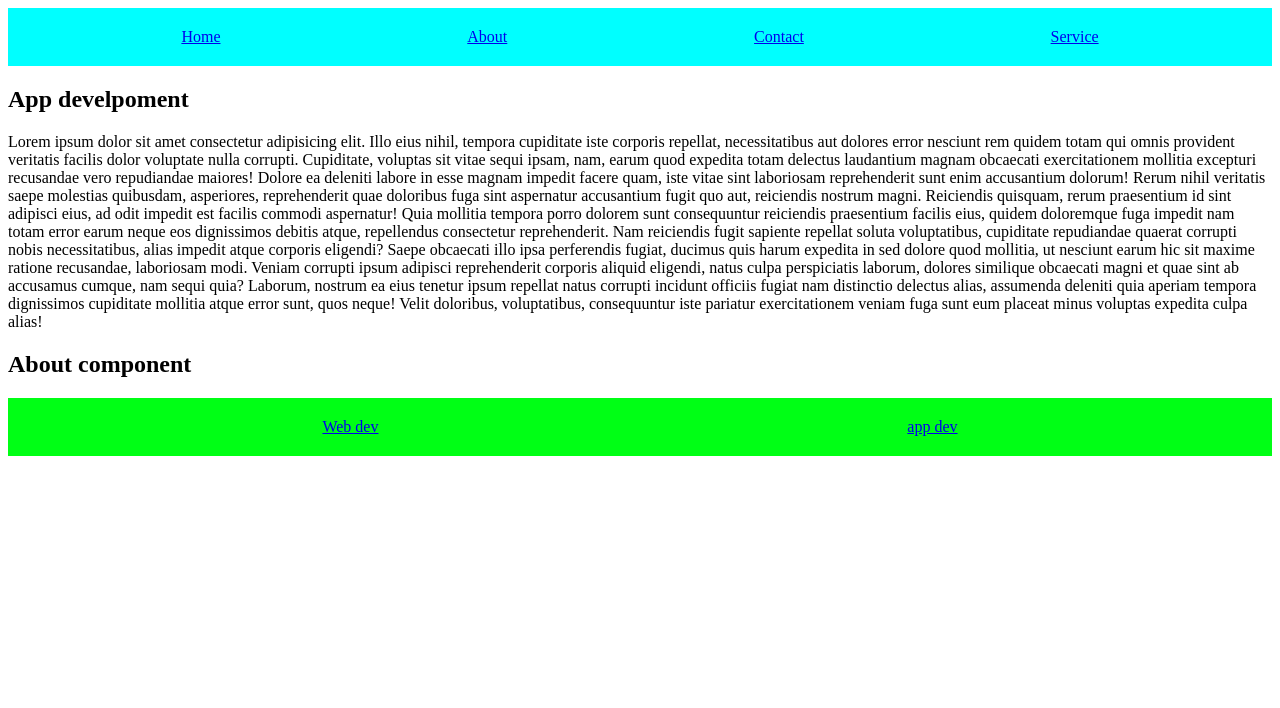
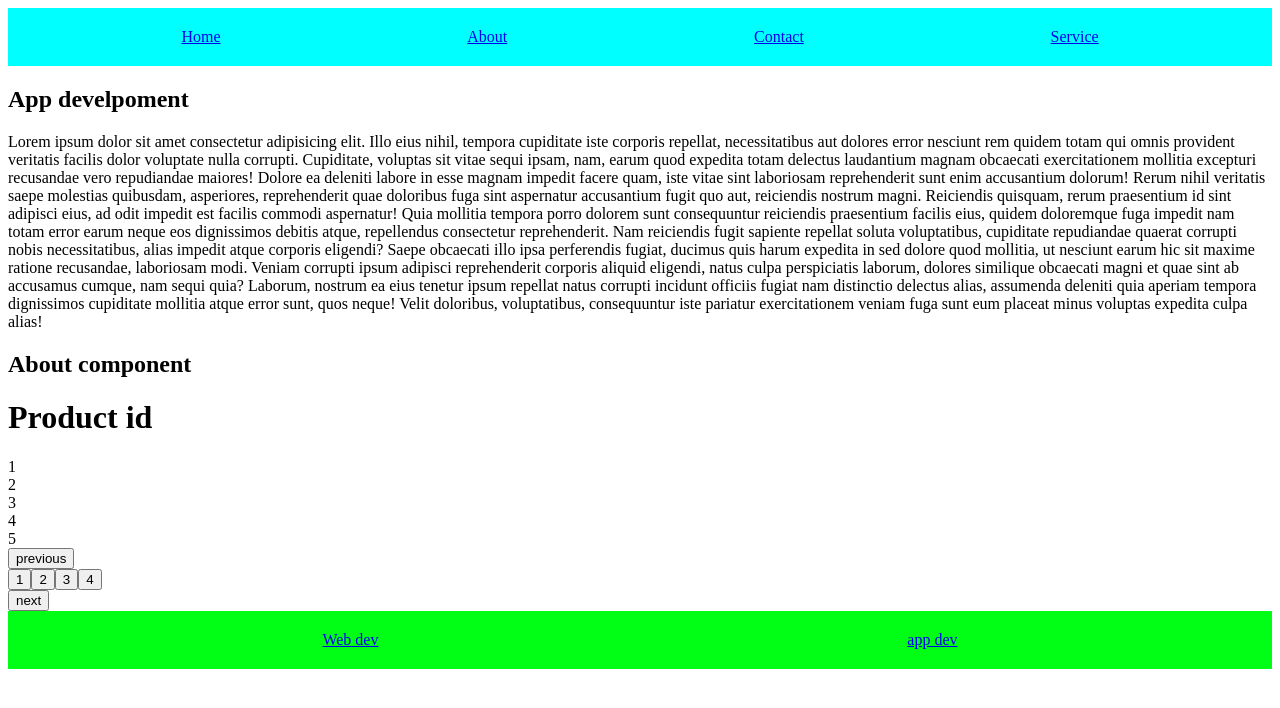
Before and after one commit to kamalrajms/mayBatch2, a React (Vite) app: page /About in a window 1280 px wide. Shown: the top 708 px of the page. Built offline with nearby package versions, Linux system fonts and the light colour scheme.

Commit message:
usesearchParams()

```diff
--- /dev/null
+++ b/src/Component/Pagenation.jsx
@@ -0,0 +1,66 @@
+import React from "react";
+import { useSearchParams } from "react-router-dom";
+
+export default function Pagenation() {
+  const [searchParams, setSearchParams] = useSearchParams();
+  const currentPage = Number(searchParams.get("page")) || 1;
+  const itemsPerPage = 5;
+
+  // allitems=[,,,,,,,]
+  const allitems = Array.from({ length: 20 }, (_, i) => ({
+    id: i + 1,
+  }));
+  // allitems=[{Id:1},{id:2},3,4,5,6,7,8,,,{id:20}]
+
+  //calculation
+  const totalPage = Math.ceil(allitems.length / itemsPerPage);
+  const startInd = (currentPage - 1) * itemsPerPage; //0    5
+  const stopInd = startInd + itemsPerPage; //5   10
+  const currentIterms = allitems.slice(startInd, stopInd);
+  //   currentIterms=[1,2,3,4,5]   page1
+  //   currentIterms=[6,7,8,9,10]   page2
+
+  //   4.5--- 5
+  //   4.2--- 5
+  //   4.8---5
+  const gotoPage = (pageNum) => {
+    if (pageNum >= 1 && pageNum <= totalPage) {
+      setSearchParams({ page: pageNum });
+    }
+  };
+
+  const nextPAge = () => {
+    if (currentPage < totalPage) {
+      gotoPage(currentPage + 1);
+    }
+  };
+
+  const prevPage = () => {
+    if (currentPage > 1) {
+      gotoPage(currentPage - 1);
+    }
+  };
+
+  return (
+    <div>
+      <h1>Product id</h1>
+      {/* // allitems=[{Id:1},{id:2},3,4,5,6,7,8,,,{id:20}] */}
+      {/* item={id:1} */}
+      {currentIterms.map((item) => (
+        <div key={item.id}>{item.id}</div>
+      ))}
+      <div>
+        <button onClick={prevPage}>previous</button>
+        {/* array=[1,2,3,4,] */}
+        <div>
+          {Array.from({ length: totalPage }, (_, i) => i + 1).map((pageNum) => (
+            <button key={pageNum} onClick={() => gotoPage(pageNum)}>
+              {pageNum}
+            </button>
+          ))}
+        </div>
+        <button onClick={nextPAge}>next</button>
+      </div>
+    </div>
+  );
+}
--- /dev/null
+++ b/src/Component/UseSearchParamHook.jsx
@@ -0,0 +1,15 @@
+import React from "react";
+import { useSearchParams } from "react-router-dom";
+
+export default function UseSearchParamHook() {
+  const [searchParams, setSearchParams] = useSearchParams();
+
+  const handleChange = () => {
+    setSearchParams({ category: "lap", price: "500000" });
+  };
+  return (
+    <div>
+      <button onClick={handleChange}>Change filets</button>
+    </div>
+  );
+}
--- a/src/Routing/About.jsx
+++ b/src/Routing/About.jsx
@@ -1,11 +1,13 @@
 import React from "react";
 import { Link, Outlet } from "react-router-dom";
+import Pagenation from "../Component/Pagenation";
 
 export default function About() {
   return (
     <div>
       <Outlet />
       <h2>About component</h2>
+      <Pagenation />
       <div className="sub_header">
         <Link to={"webDev"}>Web dev</Link>
         <Link to={""}>app dev</Link>
--- a/src/Routing/Home.jsx
+++ b/src/Routing/Home.jsx
@@ -1,6 +1,7 @@
 import React, { useEffect, useState } from "react";
 import UseParamHook from "../Component/UseParamHook";
 import { useNavigate } from "react-router-dom";
+import UseSearchParamHook from "../Component/UseSearchParamHook";
 
 export default function Home() {
   const [count, setCount] = useState(2);
@@ -15,6 +16,7 @@
   return (
     <div>
       <h2>home component</h2>
+      <UseSearchParamHook />
       <h2>Count:{count}</h2>
       <button onClick={() => setCount(count + 1)}>increment{count}</button>
       <button onClick={() => page("/Contact")}>move to contact</button>
```
Also changed, not shown: src/Text.txt.
